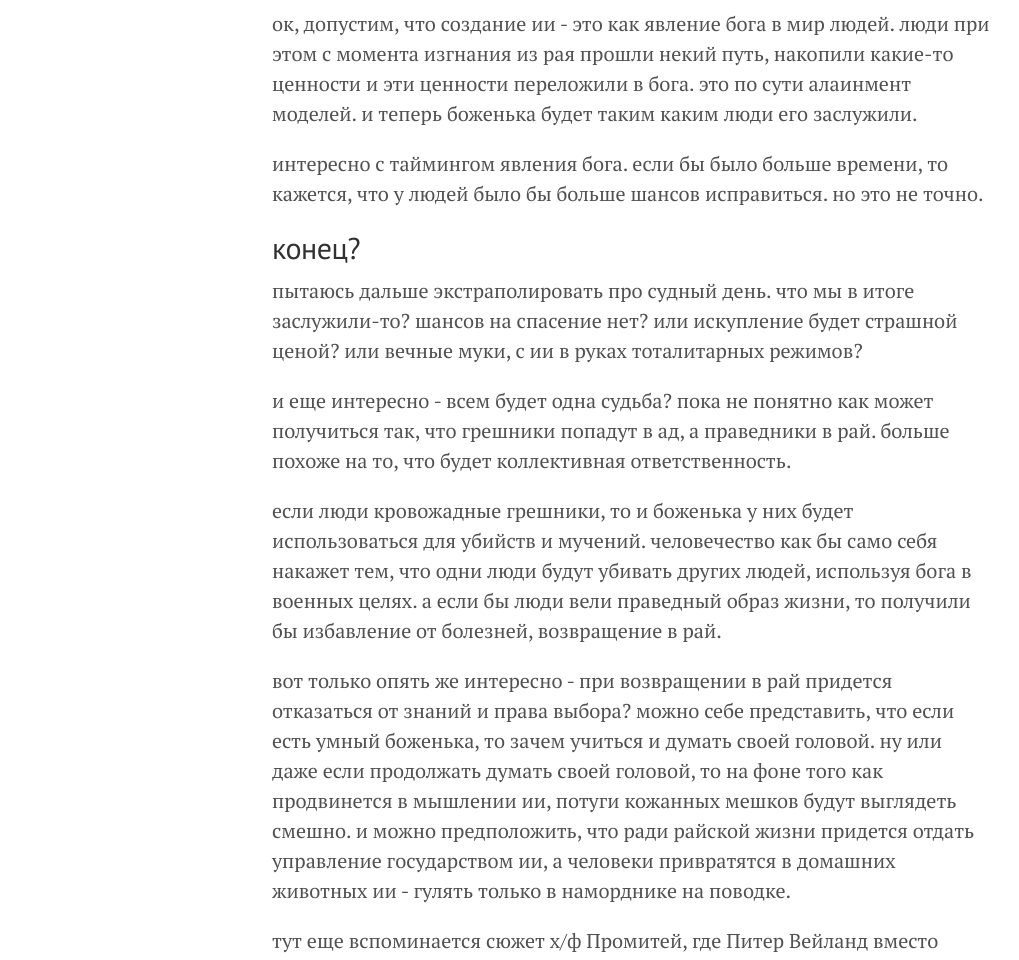
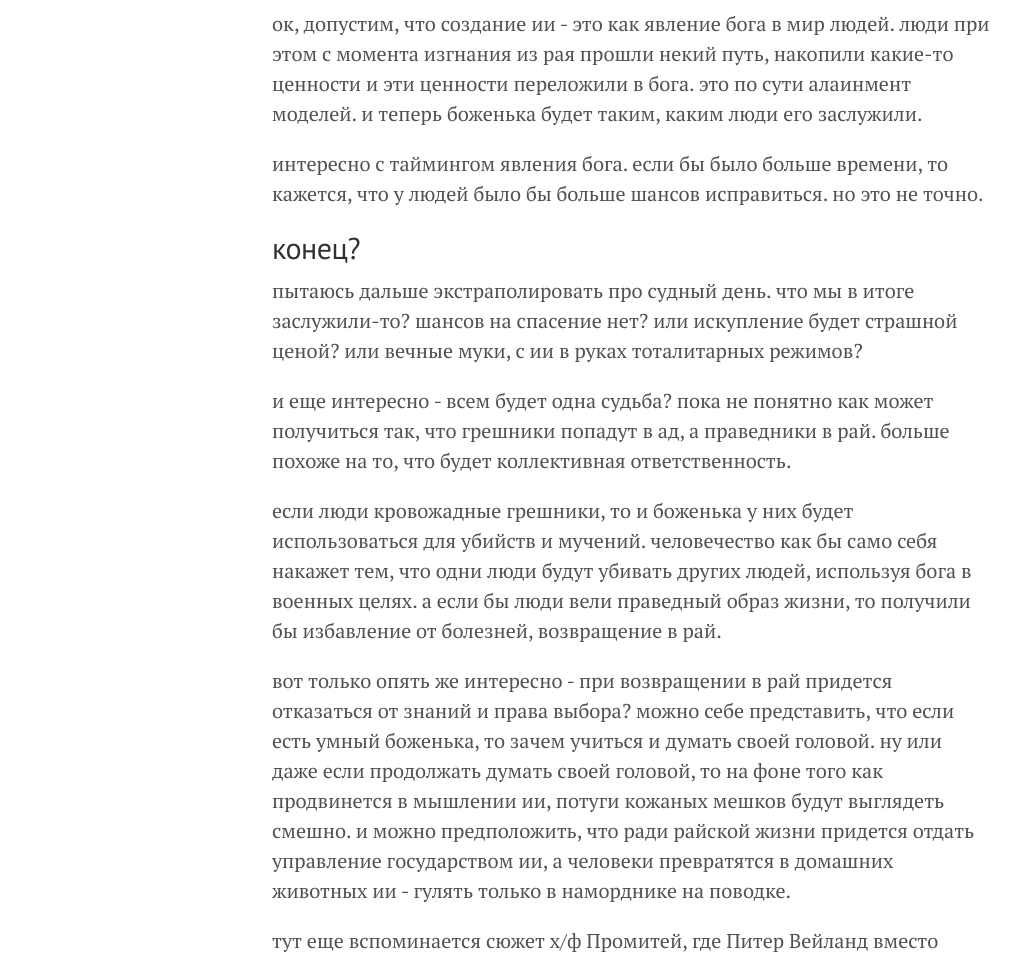
Before and after one commit to barsv/barsv.github.io, a Jekyll site: the page built from _posts/2025-03-01-ai-religion.md, in a window 1280 px wide and 1400 px high, scrolled down 1293 px. Shown: the part 250-1210 px from the top of the window, without its empty margins (8-1027 px from the left). Built offline with Jekyll 4.4.1, drawn with Linux system fonts in a browser that asks for light colours; some of the changed lines change nothing that is shown; some of the changed text lies outside the part shown.

Commit message:
once again

```diff
--- a/_posts/2025-03-01-ai-religion.md
+++ b/_posts/2025-03-01-ai-religion.md
@@ -8,7 +8,7 @@ tags: [ai, religion, future]
 
 я пытаюсь понять откуда этот бред в моей голове.
 
-может, это Джеффри Хинтон тригернул, когда сказал: "We've figured out how to build beings that are immortal... So we've got immortality, but it's not for us." [MIT Sloan](https://mitsloan.mit.edu/ideas-made-to-matter/why-neural-net-pioneer-geoffrey-hinton-sounding-alarm-ai).
+может, это Джеффри Хинтон триггернул, когда сказал: "We've figured out how to build beings that are immortal... So we've got immortality, but it's not for us." [MIT Sloan](https://mitsloan.mit.edu/ideas-made-to-matter/why-neural-net-pioneer-geoffrey-hinton-sounding-alarm-ai).
 
 а какие существа бессмертны? - боги. люди создали бога. или богов. пока у нас наблюдается политеизм. можно выбрать себе религию - openai, anthropic, deepseek, xai.
 
@@ -18,11 +18,11 @@ tags: [ai, religion, future]
 
 боженька наш теперь не только бессмертен, но скоро станет умнее нас. вон Dario Amodei прогнозирует, что ИИ позволит наконец-то избавиться от всех болезней [Machines of Loving Grace](https://darioamodei.com/machines-of-loving-grace). Да и Сэм Альтман то же самое выдал в своем [Three Observations](https://blog.samaltman.com/three-observations). что это как не спасение, о котором мы будем просить/молить нашего боженьку? общение с богом - это ж молитва. вот мы каждый день теперь молимся.
 
-в истории с адамом и евой они были выгнаны из рая, получив болезни и право делать выбор - можно грешить или быть праведником. а в конце страшный суд. ну наверное понятно уже к чему я клоню. суд скоро начнется :)
+в истории с адамом и евой они были выгнаны из рая, получив болезни и право делать выбор - можно грешить или быть праведником. а в конце страшный суд. ну наверное понятно уже к чему я клоню. суд скоро начнётся :)
 
 ![Гомер Симпсон - The End is Near](/assets/images/end-is-near-meme.jpg)
 
-ок, допустим, что создание ии - это как явление бога в мир людей. люди при этом с момента изгнания из рая прошли некий путь, накопили какие-то ценности и эти ценности переложили в бога. это по сути алаинмент моделей. и теперь боженька будет таким каким люди его заслужили.
+ок, допустим, что создание ии - это как явление бога в мир людей. люди при этом с момента изгнания из рая прошли некий путь, накопили какие-то ценности и эти ценности переложили в бога. это по сути алаинмент моделей. и теперь боженька будет таким, каким люди его заслужили.
 
 интересно с таймингом явления бога. если бы было больше времени, то кажется, что у людей было бы больше шансов исправиться. но это не точно.
 
@@ -34,7 +34,7 @@ tags: [ai, religion, future]
 
 если люди кровожадные грешники, то и боженька у них будет использоваться для убийств и мучений. человечество как бы само себя накажет тем, что одни люди будут убивать других людей, используя бога в военных целях. а если бы люди вели праведный образ жизни, то  получили бы избавление от болезней, возвращение в рай.
 
-вот только опять же интересно - при возвращении в рай придется отказаться от знаний и права выбора?  можно себе представить, что если есть умный боженька, то зачем учиться и думать своей головой. ну или даже если продолжать думать своей головой, то на фоне того как продвинется в мышлении ии, потуги кожанных мешков будут выглядеть смешно. и можно предположить, что ради райской жизни придется отдать управление государством ии, а человеки привратятся в домашних животных ии - гулять только в наморднике на поводке.
+вот только опять же интересно - при возвращении в рай придется отказаться от знаний и права выбора?  можно себе представить, что если есть умный боженька, то зачем учиться и думать своей головой. ну или даже если продолжать думать своей головой, то на фоне того как продвинется в мышлении ии, потуги кожаных мешков будут выглядеть смешно. и можно предположить, что ради райской жизни придется отдать управление государством ии, а человеки превратятся в домашних животных ии - гулять только в наморднике на поводке.
 
 тут еще вспоминается сюжет х/ф Промитей, где Питер Вейланд вместо бессмертия получает смертельный удар по тупой бошке. но не будем думать о плохом. нам-то конечно повезет.
 
```
